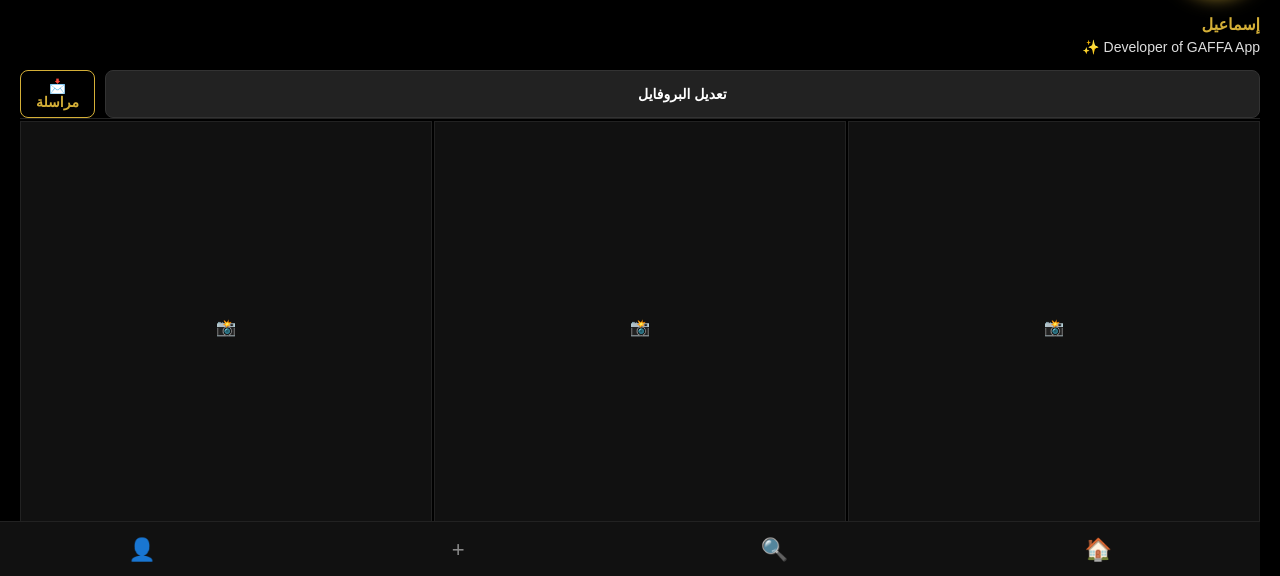
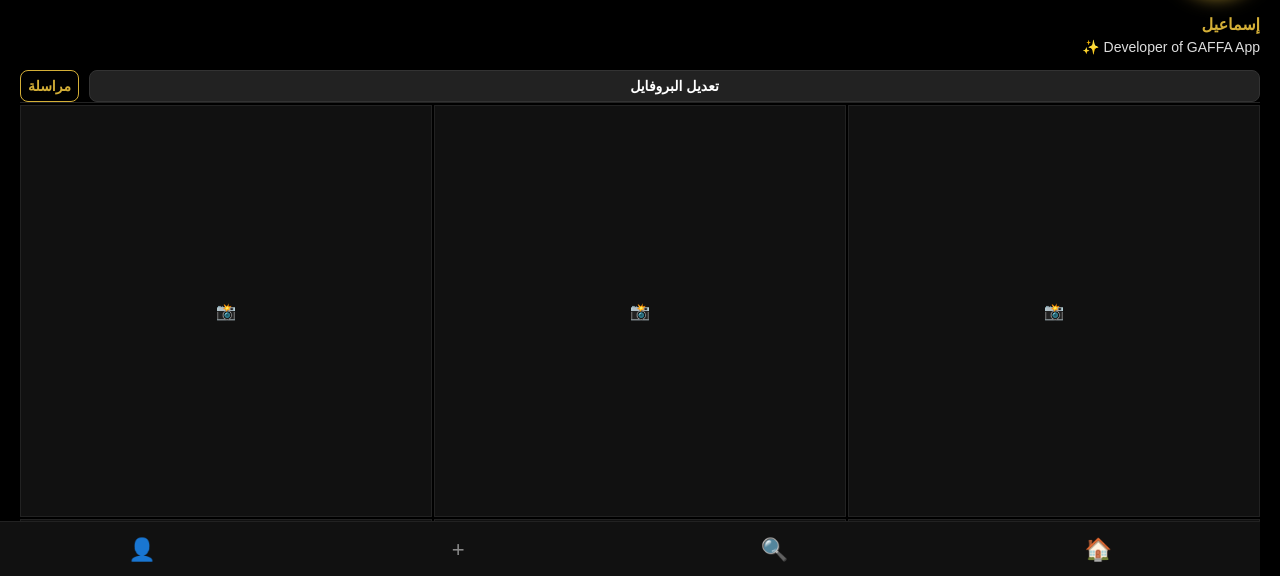
Before and after one commit to GAFFAapp/GAFFA, a plain HTML site: page profile.html in a window 1280 px wide. Shown: the part 222-798 px from the top of the page. Drawn offline with Linux system fonts and the light colour scheme.

Commit message:
تنسيق أزرار البروفايل في سطر واحد

```diff
--- a/profile.html
+++ b/profile.html
@@ -155,7 +155,7 @@
 
     <a href="messages.html" style="text-decoration: none;">
         <button class="edit-profile-btn" style="margin-top: 15px; background-color: transparent; border: 1px solid var(--gold); color: var(--gold);">
-            📩 مراسلة
+            مراسلة
         </button>
     </a>
 </div>
```
